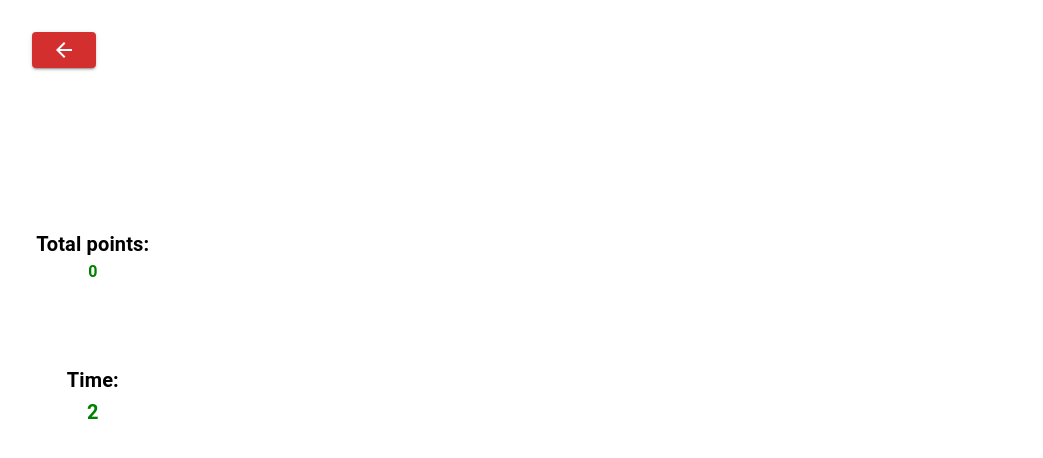
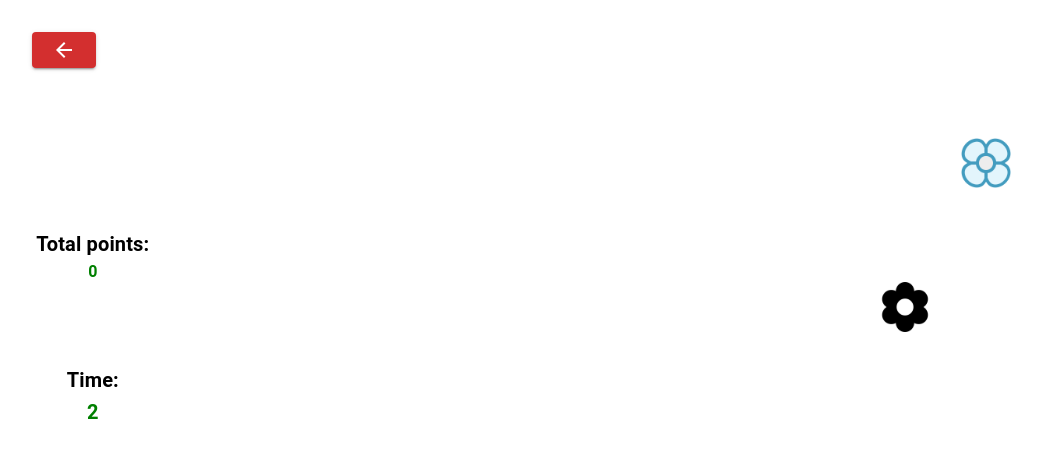
Before and after one commit to aryan-salemababdi/pointer_game, a React (Vite) app: page / in a window 1280 px wide. Both pictures are taken after a click on the button "تک لپه". Shown: the top 458 px of the page, without its empty margins (0-1043 px from the left). Built offline with nearby package versions, Linux system fonts and the light colour scheme.

Commit message:
some cheange

```diff
--- a/src/components/molecule/GamePage/GamePage.tsx
+++ b/src/components/molecule/GamePage/GamePage.tsx
@@ -27,80 +27,78 @@ const GamePage: FC<IGamePage> = ({ setBackPage, result, role }) => {
         id: number;
         petal: number;
         img: string;
+        positionX: number;
     }
 
     // eslint-disable-next-line react-hooks/exhaustive-deps
-    const items: Flower[] = [
+    const items: Omit<Flower, "id" | "positionX">[] = [
         {
-            id: 0,
             petal: 5,
             img: flower5
         },
         {
-            id: 1,
             petal: 6,
             img: flower6
         },
         {
-            id: 2,
             petal: 4,
             img: flower4
         }
     ];
 
-    const [currentItem, setCurrentItem] = useState<Flower | null>(null);
+    const [currentItems, setCurrentItems] = useState<Flower[]>([]);
     const [removedItems, setRemovedItems] = useState<number[]>([]);
-    const [positionX, setPositionX] = useState<number>(0);
     const [timer, setTimer] = useState<number | null>(null);
     const state = useSelector((store: { pointer: { point: number } }) => store.pointer.point);
     const dispatch = useDispatch();
 
-
     useEffect(() => {
         const interval = setInterval(() => {
             const randomIndex = Math.floor(Math.random() * items.length);
-            setCurrentItem(items[randomIndex]);
-            setRemovedItems([]);
-            const randomOffset = (Math.random() * 90);
-            setPositionX(randomOffset);
-        }, 3500);
+            const newItem = {
+                ...items[randomIndex],
+                id: Date.now(),
+                positionX: Math.random() * 90
+            };
+            setCurrentItems(prevItems => [...prevItems, newItem]);
+
+            setTimeout(() => {
+                setCurrentItems(prevItems => prevItems.filter(item => item.id !== newItem.id));
+            }, 4000);
+        }, 1000);
+
         return () => clearInterval(interval);
-        // eslint-disable-next-line react-hooks/exhaustive-deps
-    }, []);
+    }, [items]);
 
     useEffect(() => {
         if (timer === 60) result(true);
-    });
+    }, [timer, result]);
 
     const handleItemClick = (id: number): void => {
+        const clickedItem = currentItems.find(item => item.id === id);
+        if (clickedItem) {
             if (role === "monocot") {
-            if (currentItem !== null) {
-                if (currentItem.petal % 5 === 0 || currentItem.petal % 6 === 0) {
-                    dispatch(increse(1))
+                if (clickedItem.petal % 5 === 0 || clickedItem.petal % 6 === 0) {
+                    dispatch(increse(1));
                 }
-            }
-        }
-        else {
-            if (currentItem !== null) {
-                if (currentItem.petal % 2 === 0) {
-                    dispatch(increse(1))
-                }
+            } else {
+                if (clickedItem.petal % 2 === 0) {
+                    dispatch(increse(1));
                 }
             }
             setRemovedItems([...removedItems, id]);
-        setCurrentItem(null);
+            setCurrentItems(currentItems.filter(item => item.id !== id));
+        }
     };
-
 
     const fallingAnimation = keyframes`
         0% {
             top: 0;
         }
         100% {
-            top: 100vh;
+            top: 90vh;
         }
     `;
-
 
     return (
         <>
@@ -109,8 +107,8 @@ const GamePage: FC<IGamePage> = ({ setBackPage, result, role }) => {
                     <Button
                         variant="contained"
                         onClick={() => {
-                            setBackPage("")
-                            dispatch(increse(-state))
+                            setBackPage("");
+                            dispatch(increse(-state));
                         }}
                         color="error"
                     >
@@ -125,26 +123,28 @@ const GamePage: FC<IGamePage> = ({ setBackPage, result, role }) => {
                         </Typography>
                         <Box mt={10}>
                             <Timer getTime={(counter) => {
-                                setTimer(counter)
+                                setTimer(counter);
                             }} />
                         </Box>
                     </Box>
                 </Box>
                 <Box width="90%" height="100vh" position="relative">
-                    {currentItem && !removedItems.includes(currentItem.id) && (
+                    {currentItems.map(item => (
+                        !removedItems.includes(item.id) && (
                             <Box
-                            key={currentItem.id}
+                                key={item.id}
                                 position="absolute"
-                            left={`calc(${positionX}%)`}
+                                left={`calc(${item.positionX}%)`}
                                 sx={{
                                     transform: 'translateX(-50%)',
                                     animation: `${fallingAnimation} 5s linear`
                                 }}
-                            onClick={() => handleItemClick(currentItem.id)}
+                                onClick={() => handleItemClick(item.id)}
                             >
-                            <img src={currentItem.img} alt={`Flower with ${currentItem.petal} petals`} width={50} />
+                                <img src={item.img} alt={`Flower with ${item.petal} petals`} width={50} />
                             </Box>
-                    )}
+                        )
+                    ))}
                 </Box>
             </Box>
         </>
--- a/src/components/molecule/ResultPage/ResultPage.tsx
+++ b/src/components/molecule/ResultPage/ResultPage.tsx
@@ -39,7 +39,7 @@ const ResultPage: FC<IResultPage> = ({ setMenuPage }) => {
                 setMenuPage("", false);
               }}
             >
-              برگشت به منو
+              Back to menu
             </Button>
           </Box>
         </Card>
```
Lines whose indentation alone changed are shown as unchanged.
